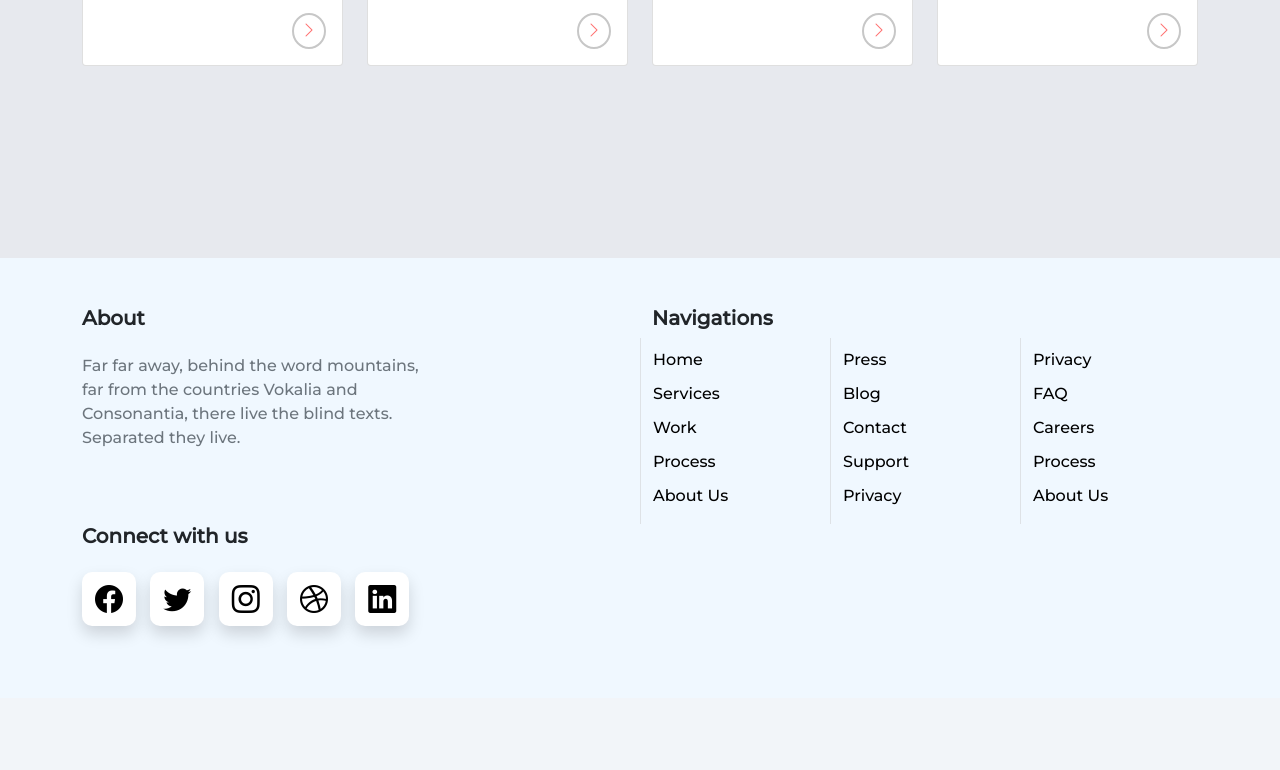
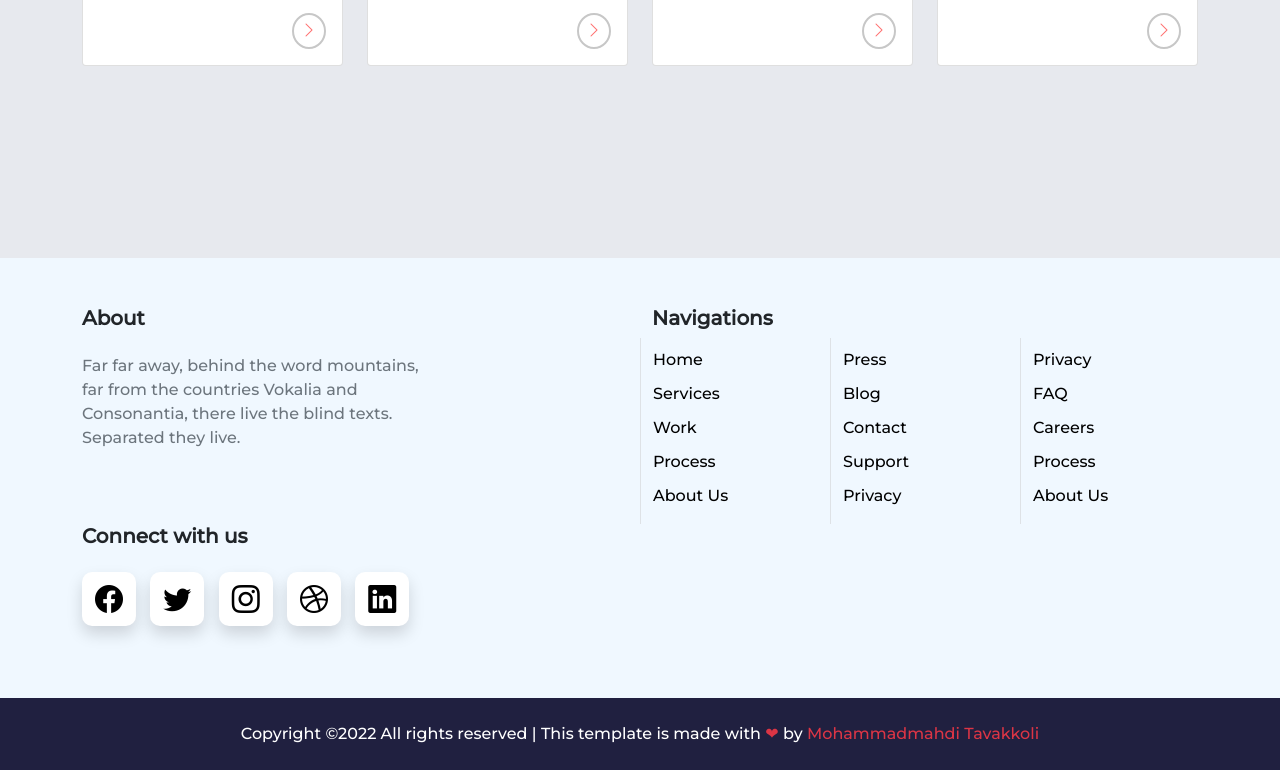
Before and after one commit to Mahdi-Tavakkoli/Complete-Project-6, a website: page index.html in a window 1280 px wide. Shown: the part 5589-6359 px from the top of the page. Before the commit the page ends 6287 px from the top, so only its background shows below. Drawn offline with nearby package versions, Linux system fonts and the light colour scheme.

Commit message:
auther Section to Project

```diff
--- a/index.html
+++ b/index.html
@@ -747,6 +747,19 @@
             </div>
         </div>
     </footer>
+
+    <!-- Author Section -->
+    <section>
+        <div class="container-fluid bg-main py-4">
+            <div class="container">
+                <div class="row justify-content-center text-center">
+                    <p class="mb-0 text-white">
+                        Copyright ©2022 All rights reserved | This template is made with <span class="text-danger">❤</span> by <span class="text-danger">Mohammadmahdi Tavakkoli</span>
+                    </p>
+                </div>
+            </div>
+        </div>
+    </section>
 </body>
 <!-- Bootstrap.bundle.min.js File -->
 <script src="./node_modules/bootstrap/dist/js/bootstrap.bundle.min.js"></script>
```
